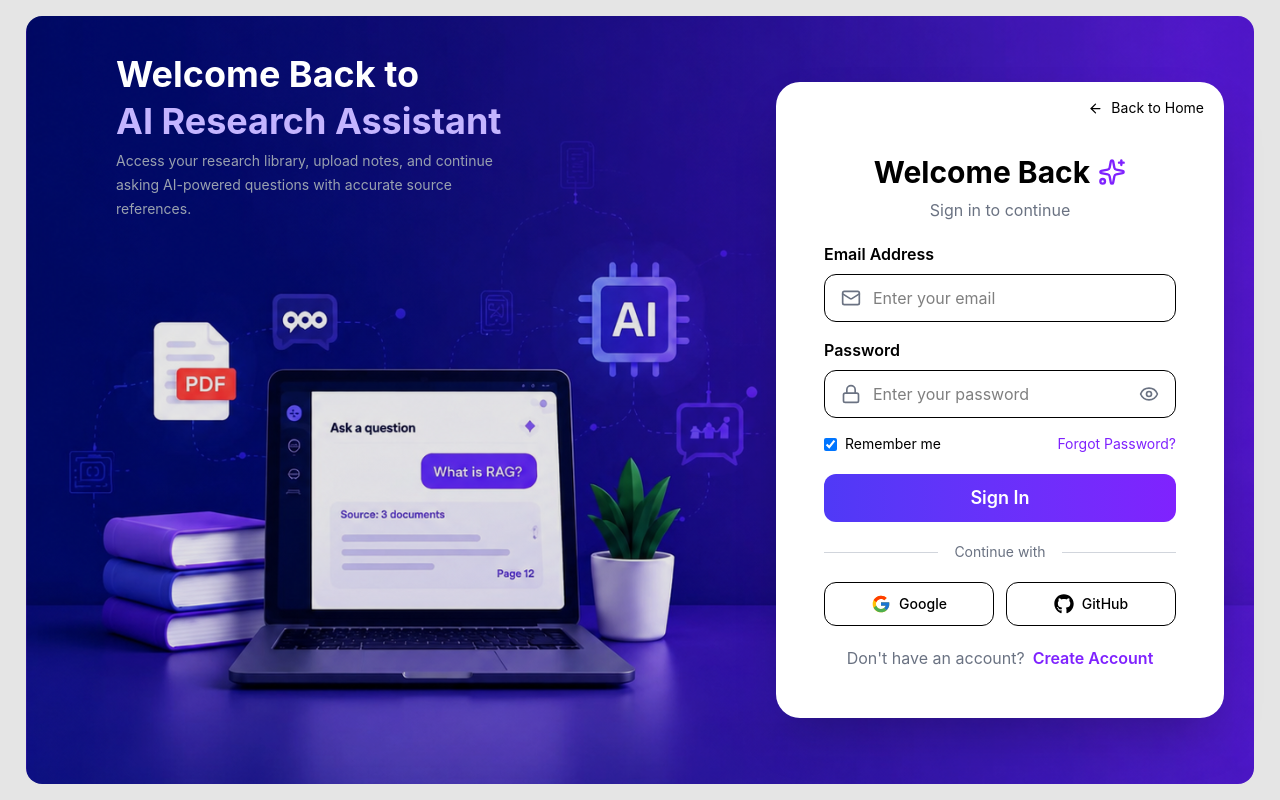
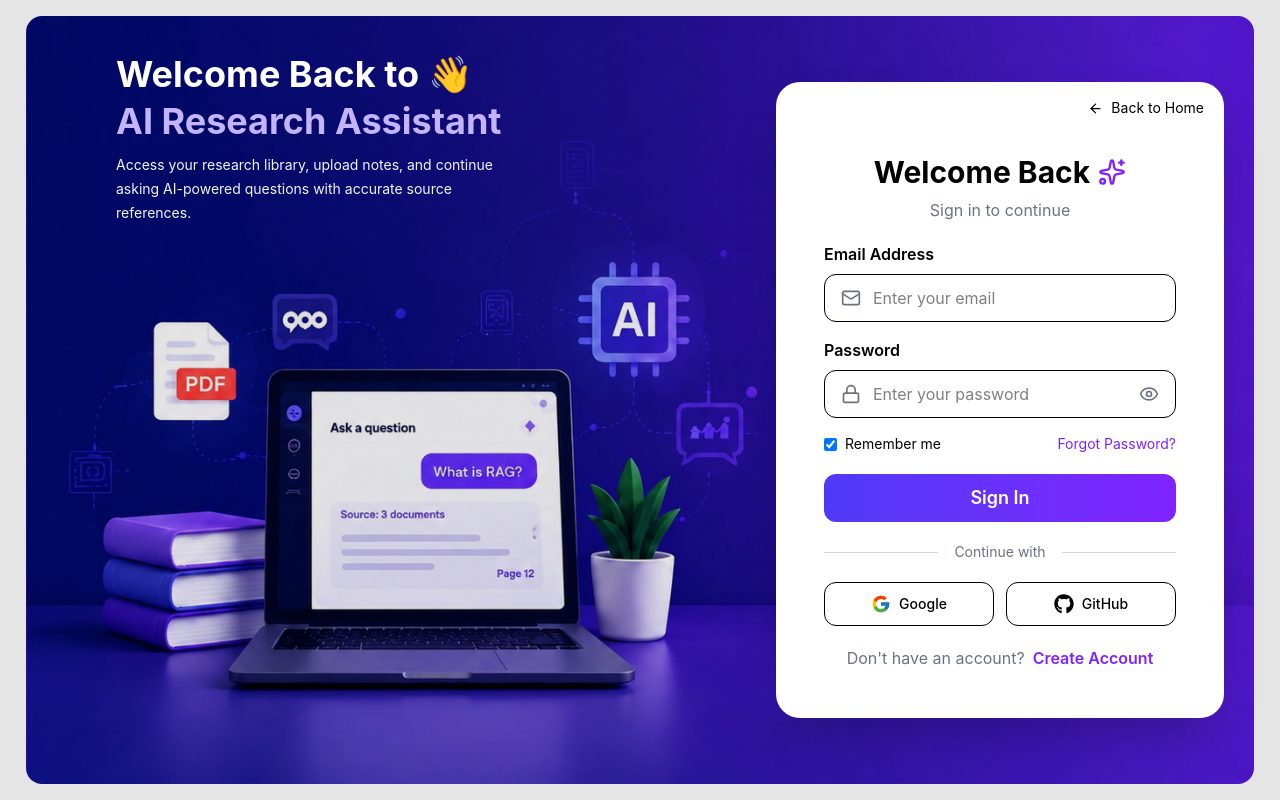
Before and after one commit to AjinathGame/AI-Research-Assistant, a React (Vite) app in the folder frontend/: page /login in a window 1280 px wide. Shown: the top 800 px of the page. Built offline with nearby package versions, Linux system fonts and the light colour scheme.

Commit message:
Add Route

```diff
--- a/frontend/src/views/Login.jsx
+++ b/frontend/src/views/Login.jsx
@@ -86,7 +86,7 @@ export default function Login() {
                 [@media(max-height:800px)]:text-4xl
               "
             >
-              Welcome Back to
+              Welcome Back to 👋
             </h1>
 
             <h1
@@ -105,9 +105,9 @@ export default function Login() {
 
             <p
               className="
-                mt-2
+                mt-3
                 text-base
-                text-gray-400
+                text-gray-100
                 max-w-md
                 leading-7
 
@@ -115,8 +115,8 @@ export default function Login() {
                 [@media(max-height:800px)]:leading-6
               "
             >
-              Access your research library, upload notes, and continue asking
-              AI-powered questions with accurate source references.
+              Access your research library, upload notes, and continue<br/> asking
+              AI-powered questions with accurate source<br/> references.
             </p>
 
           </div>
```
